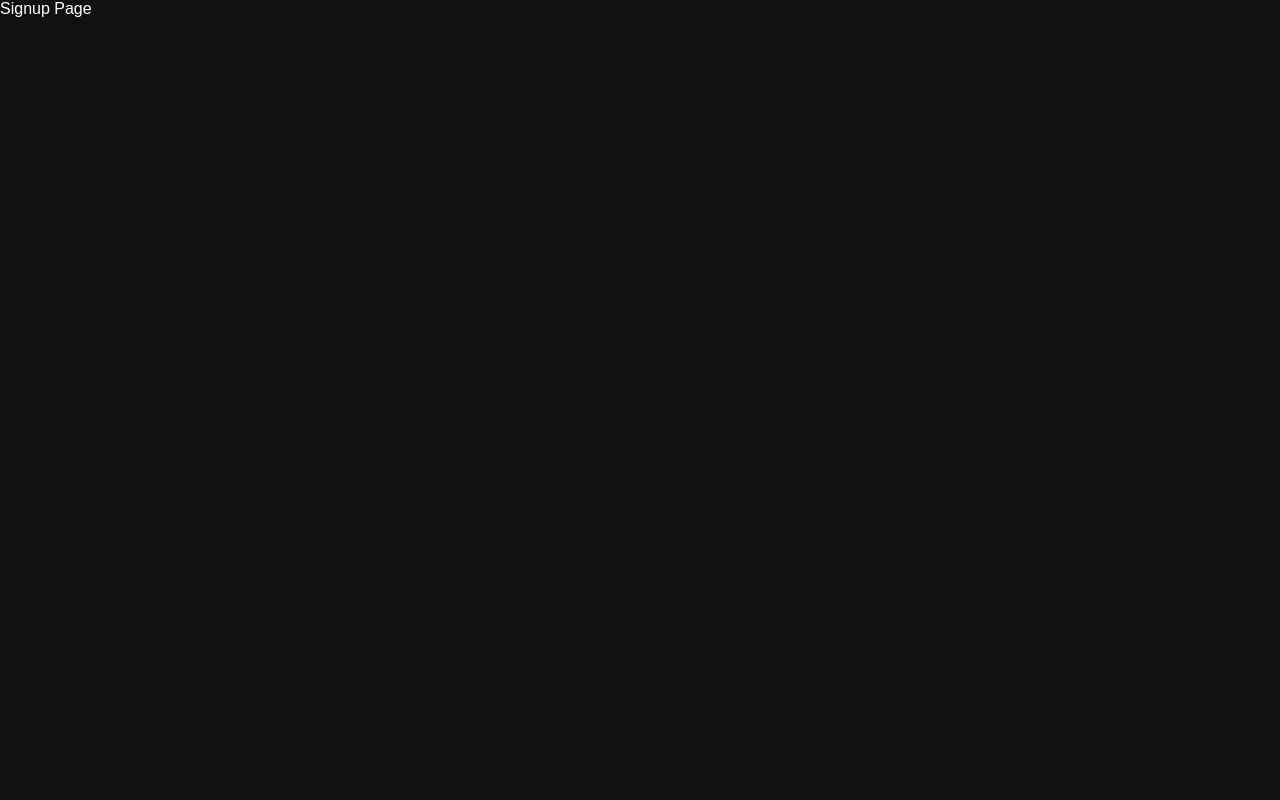
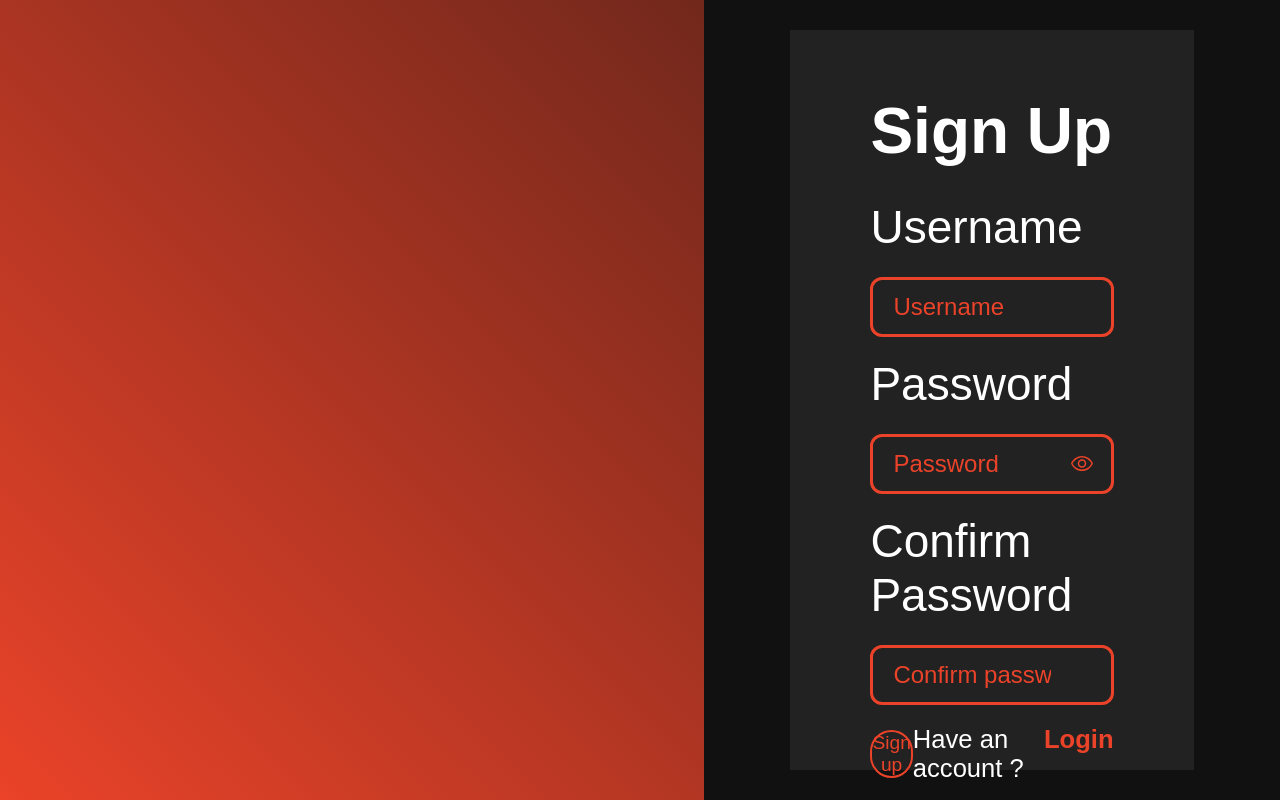
Before and after one commit to Agera63/SpeedLeague-FrontEnd, a Next.js app: page /signup in a window 1280 px wide. Built offline with nearby package versions, Linux system fonts and the light colour scheme.

Commit message:
feat: added fully working singup page with localhost request

```diff
--- /dev/null
+++ b/packages/ui/Login/SignupForm/SignupForm.module.css
@@ -0,0 +1,122 @@
+.formOutline {
+    background: #222222;
+    padding: 4em 5em 3em 5em;
+    height: 92.5%;
+    width: 70%;
+
+    h4 {
+        font-size: 4em;
+        padding-bottom: 0.5em;
+    }
+
+    .divFieldStyle {
+        margin-bottom: 1.25em;
+    }
+
+    .signupField {
+        font-size: 46px;
+        margin-bottom: 0.5em;
+    }
+
+    .signupInputFields {
+        height: 2.5em;
+        width: 100%;
+        border: 3px solid #EA4329;
+        background-color: transparent;
+        border-radius: 12px;
+        color: #EA4329;
+        font-size: 1.5em;
+        padding: 0 60px 0 20px;
+        box-sizing: border-box;
+
+        &::placeholder {
+            color: #EA4329;
+        }
+    }
+
+    .inputContainer {
+        position: relative;
+        width: 100%;
+    }
+
+    .iconWrapper {
+        /*Positioning the eye to center the password bar*/
+        position: absolute;
+        right: 20px;
+        top: 50%;
+
+        transform: translateY(-50%);
+        cursor: pointer;
+
+        display: flex;
+        align-items: center;
+    }
+
+    .passwordToggleIcon {
+        width: 24px;
+        height: auto;
+    }
+
+    .divSpliting {
+        display: flex;
+        justify-content: space-between;
+        align-items: center;
+
+        .signupDiv{
+            width: 25%;
+
+            .formSubmissionBtn {
+                /* Add your signup button styles here */
+                cursor: pointer;
+
+                height: 2.5em;
+                width: 100%;
+
+                border: 2.5px solid #EA4329;
+                background-color: transparent;
+                border-radius: 66px;
+                font-size: 1.2em;
+
+                p {
+                    padding: 0;
+                    margin: 0;
+                    color : #EA4329;
+                }
+            }
+        }
+
+        .accountDiv{
+            display: flex;
+            gap: 10px;
+            font-size: 1.6em;
+
+            .creationText{
+                color : #EA4329;
+                font-weight: bold;
+            }
+        }
+    }
+
+    .backDiv{
+        display: flex;
+        margin-top: 3em;
+        background-color: transparent;
+        gap: 0.5em;
+        align-items: center;
+
+        p {
+            font-size: 1.5em;
+            color: #EA4329;
+        }
+    }
+
+    .errorMsg{
+        display: flex;
+        justify-content: center;
+
+        margin-top: 1.5em;
+        font-size: 1.3em;
+        font-weight: bold;
+        color: #ff0000;
+    }
+}
--- /dev/null
+++ b/packages/ui/Login/SignupForm/SignupForm.tsx
@@ -0,0 +1,181 @@
+"use client";
+
+import Link from "next/link";
+import Image from "next/image";
+import { useState } from "react";
+
+import styles from "./SignupForm.module.css";
+import { useRouter } from "next/navigation";
+
+export default function SignupForm() {
+  const router = useRouter();
+
+  const [showPassword, setShowPassword] = useState(false);
+  const [error, setError] = useState("");
+  const [form, setForm] = useState({
+    username: "",
+    password: "",
+    confirmpass: "",
+  });
+
+  const handleChange = (e) => {
+    setForm({
+      ...form,
+      [e.target.name]: e.target.value,
+    });
+  };
+
+  const submitForm = async (e) => {
+    e.preventDefault();
+
+    //Makes sure that the password are identical
+    if (form.password !== form.confirmpass) {
+      setError("Passwords do not match!");
+      return;
+    }
+
+    //Makes sure the passwords are not empty
+    if (form.password.length !== 0 && form.confirmpass.length !== 0) {
+      setError("Please enter a valid password.");
+    }
+
+    //Makes sure the username is longer then 2 characters
+    if (form.username.length < 2) {
+      setError("Usernames must exceed 2 characters!");
+      return;
+    }
+
+    //Makes sure the username is not longer then 30 characters
+    if (form.username.length > 31) {
+      setError("Usernames cannot exceed 30 characters!");
+      return;
+    }
+
+    try {
+      setError("");
+      const response = await fetch("http://localhost:8080/api/User", {
+        method: "POST",
+        headers: {
+          "Content-Type": "application/json",
+        },
+        body: JSON.stringify({
+          username: form.username,
+          password: form.password,
+          role: 1,
+        }),
+      });
+
+      if (!response.ok) {
+        //check if the username and passowrd field are filled before changing the error
+        if (form.username === "" || form.password === "") {
+          setError("Please fill in the blank field!");
+        }
+        //Checks the status to make sure the username does not already exist
+        if (response.status === 409) {
+          setError(`\'${form.username}\' username has already been taken!`);
+        } else {
+          const errorData = await response.json().catch(() => null);
+          console.error("signup failed:", response.status, errorData);
+          setError("Unexpected error!");
+        }
+        return;
+      }
+
+      //Push back to "main page"
+      router.push("/login");
+    } catch (error) {
+      console.error("Network or unexpected error:", error);
+      setError("Network or unexpected error!");
+    }
+  };
+
+  const togglePasswordVisibility = () => {
+    setShowPassword((prev) => !prev);
+  };
+
+  return (
+    <form className={styles.formOutline} onSubmit={submitForm}>
+      <h4>Sign Up</h4>
+
+      {/* Username field */}
+      <div className={styles.divFieldStyle}>
+        <p className={styles.signupField}>Username</p>
+        <input
+          className={styles.signupInputFields}
+          type="text"
+          name="username"
+          onChange={handleChange}
+          placeholder="Username"
+        />
+      </div>
+
+      {/* Password field */}
+      <div className={styles.divFieldStyle}>
+        <p className={styles.signupField}>Password</p>
+
+        <div className={styles.inputContainer}>
+          <input
+            onChange={handleChange}
+            className={styles.signupInputFields}
+            type={showPassword ? "text" : "password"}
+            name="password"
+            placeholder="Password"
+          />
+          {/**Eye field */}
+          <div
+            className={styles.iconWrapper}
+            onClick={togglePasswordVisibility}
+          >
+            <Image
+              src={
+                showPassword
+                  ? "/svg/hide_password.svg"
+                  : "/svg/show_password.svg"
+              }
+              width={24}
+              height={24}
+              className={styles.passwordToggleIcon}
+              alt="Show password btn"
+            />
+          </div>
+        </div>
+      </div>
+
+      {/* Confirm password field */}
+      <div className={styles.divFieldStyle}>
+        <p className={styles.signupField}>Confirm Password</p>
+
+        <div className={styles.inputContainer}>
+          <input
+            onChange={handleChange}
+            className={styles.signupInputFields}
+            type={showPassword ? "text" : "password"}
+            name="confirmpass"
+            placeholder="Confirm password"
+          />
+        </div>
+      </div>
+
+      <div className={styles.divSpliting}>
+        <div className={styles.signupDiv}>
+          <button className={styles.formSubmissionBtn} type="submit">
+            <p>Sign up</p>
+          </button>
+        </div>
+        <div className={styles.accountDiv}>
+          <p>Have an account ?</p>
+          <Link href={"/login"}>
+            <p className={styles.creationText}>Login</p>
+          </Link>
+        </div>
+      </div>
+
+      <Link href={"/"} className={styles.backDiv}>
+        <Image src={"/svg/red_back.svg"} width={24} height={24} alt="Arrow" />
+        <p>Back</p>
+      </Link>
+
+      <p className={styles.errorMsg}>{error}</p>
+    </form>
+  );
+}
--- /dev/null
+++ b/src/app/(pages)/signup/layout.tsx
@@ -0,0 +1,9 @@
+import "@/app/globals.css";
+
+export default function RootLayout({
+  children,
+}: Readonly<{
+  children: React.ReactNode;
+}>) {
+  return <>{children}</>;
+}
--- a/src/app/(pages)/signup/page.module.css
+++ b/src/app/(pages)/signup/page.module.css
@@ -0,0 +1,22 @@
+.divStyle {
+    display: flex;
+    justify-content: flex-end;
+
+    height: 100%;
+
+    /*Left side gradiant*/
+    /* background: linear-gradient(-135deg, #EA4329,#441d17);  */
+
+    /*Right side gradiant*/
+    background: linear-gradient(-135deg, #441d17,  #EA4329 );
+
+    .loginDiv {
+        width: 45%;
+        background-color: #111111;
+        height: 100%;
+        display: flex;
+
+        justify-content: center;
+        align-items: center;
+    }
+}
--- a/src/app/(pages)/signup/page.tsx
+++ b/src/app/(pages)/signup/page.tsx
@@ -1,7 +1,12 @@
-export default function SignupPage(){
-    return (
-        <div>
-            <p>Signup Page</p>
-        </div>
-    );
+import SignupForm from "@/../packages/ui/Login/SignupForm/SignupForm";
+import styles from "./page.module.css";
+
+export default function Signup() {
+  return (
+    <div className={styles.divStyle}>
+      <div className={styles.loginDiv}>
+        <SignupForm />
+      </div>
+    </div>
+  );
 }
```
